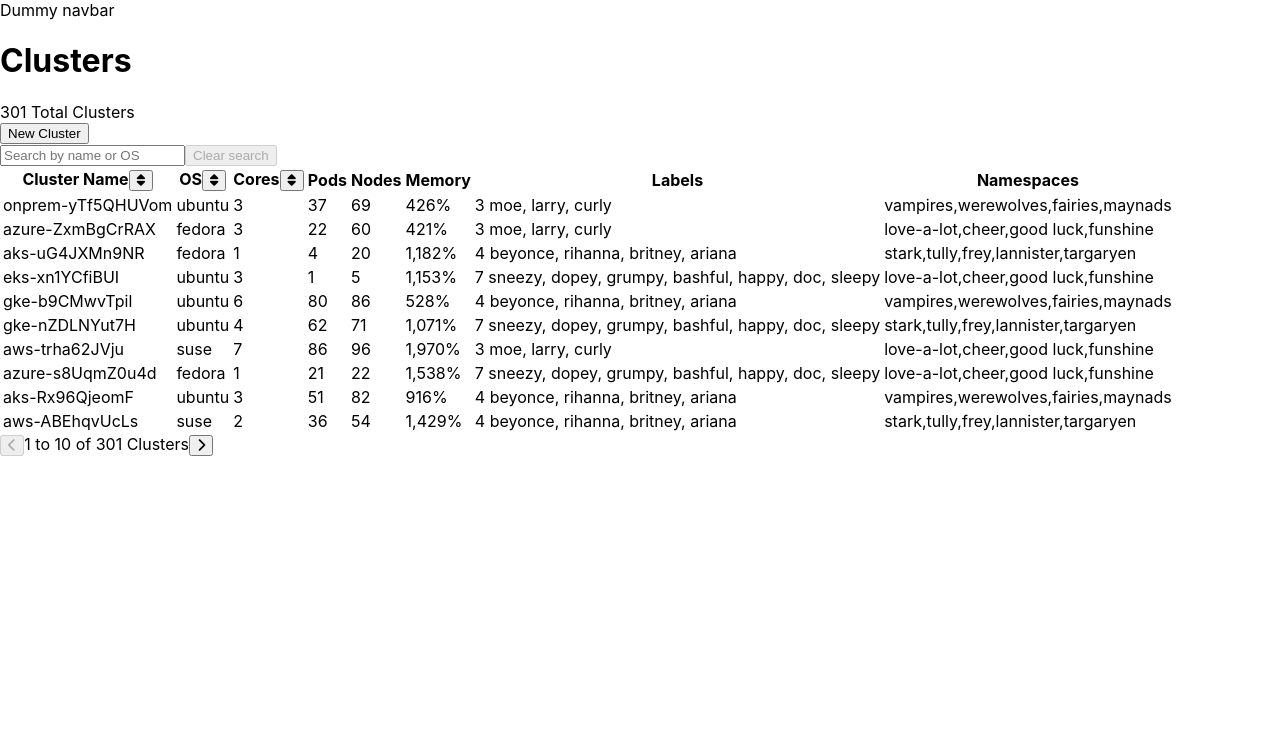
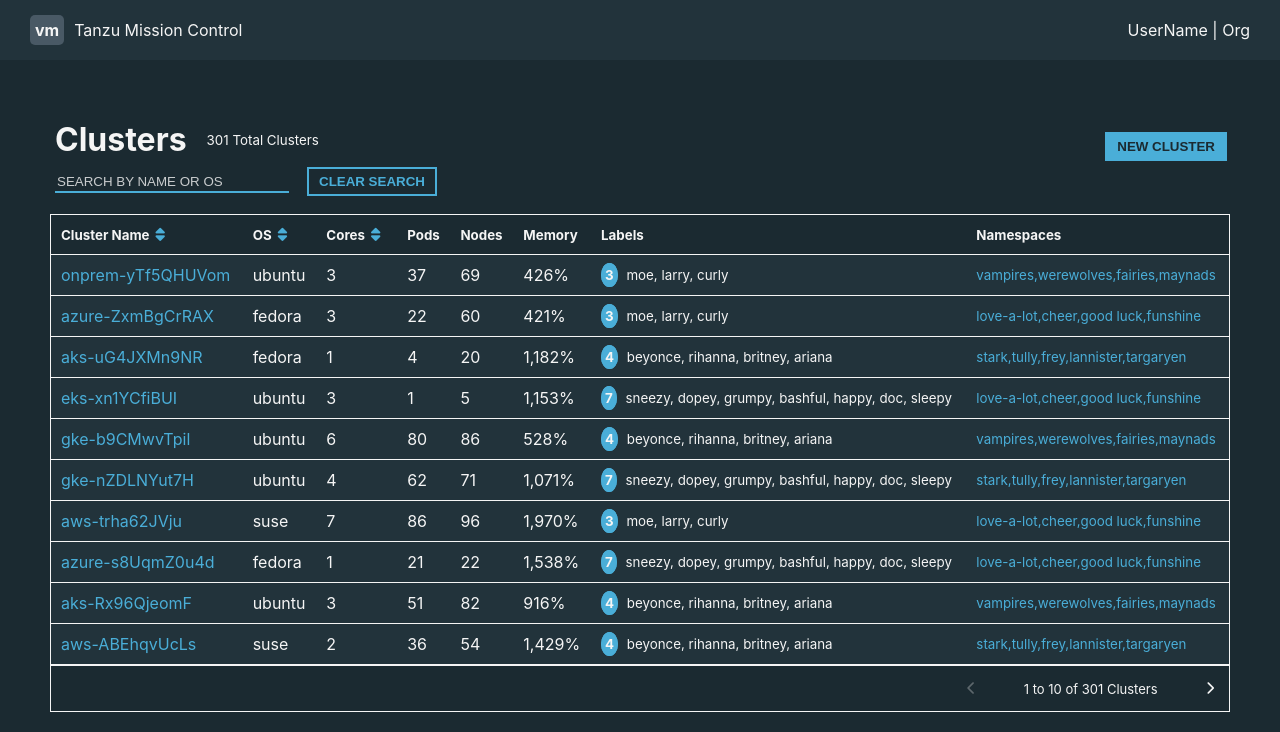
Before and after one commit to goldmintz/tanzu-ui-challenge, a React (Create React App) app: page / in a window 1280 px wide. Shown: the top 732 px of the page. Built offline with nearby package versions, Linux system fonts and the light colour scheme.

Commit message:
Styles added!

```diff
--- a/src/App.js
+++ b/src/App.js
@@ -71,8 +71,9 @@
 	};
 
 	return (
-		<div>
+		<>
 			<Nav />
+			<div className='page-wrapper'>
 				<TableControls
 					totalClustersCount={clusters.length}
 					filteredClustersCount={searchClusters(clusters).length}
@@ -100,13 +101,14 @@
 					filteredClusters={searchClusters(clusters)}
 					totalClusters={clusters.length}
 				/>
+			</div>
 			{showCreateClusterForm && (
 				<CreateClusterForm
 					toggleClusterForm={setShowCreateClusterForm}
 					addNewCluster={addNewCluster}
 				/>
 			)}
-		</div>
+		</>
 	);
 };
 
--- a/src/components/CreateClusterForm.jsx
+++ b/src/components/CreateClusterForm.jsx
@@ -18,7 +18,6 @@
 		os,
 		cores,
 		pods,
-		nodes,
 		total_memory_gb: total_memory,
 		labels,
 		namespaces,
--- a/src/components/Nav.jsx
+++ b/src/components/Nav.jsx
@@ -2,7 +2,14 @@
 import '../styles.css';
 
 const Nav = () => {
-	return <div>Dummy navbar</div>;
+	return (
+		<div className='navbar'>
+			<div>
+				<span id='logo'>vm</span>Tanzu Mission Control
+			</div>
+			<div>UserName | Org</div>
+		</div>
+	);
 };
 
 export default Nav;
--- a/src/styles.css
+++ b/src/styles.css
@@ -1,5 +1,24 @@
-body {
+:root {
+	--main-background: #1b2a31;
+	--primary-grey: #22333b;
+	--secondary-grey: #495965;
+	--page-padding: 30px;
+	--primary-blue: #4aaed8;
+	--primary-text: whitesmoke;
+	--selected-blue: #314f60;
+	--focus-orange: #f39b3e;
+}
+
+* {
+	box-sizing: border-box;
+	/* outline: 1px red solid; */
+}
+
+/* Utility Classes */
+body,
+html {
 	margin: 0;
+	padding: 0;
 	font-family: -apple-system, BlinkMacSystemFont, 'Segoe UI', 'Roboto', 'Oxygen',
 		'Ubuntu', 'Cantarell', 'Fira Sans', 'Droid Sans', 'Helvetica Neue',
 		sans-serif;
@@ -7,7 +26,319 @@
 	-moz-osx-font-smoothing: grayscale;
 }
 
-code {
-	font-family: source-code-pro, Menlo, Monaco, Consolas, 'Courier New',
-		monospace;
+body {
+	background-color: var(--main-background);
+	color: var(--primary-text);
 }
+
+h1,
+h2,
+h3 {
+	padding: 0;
+	margin: 0;
+}
+
+a {
+	text-decoration: none;
+}
+
+a:visited {
+	color: var(--primary-blue);
+}
+
+button {
+	text-transform: uppercase;
+}
+
+.btn-primary {
+	background-color: var(--primary-blue);
+	color: var(--main-background);
+	outline: var(--primary-blue) 2px solid;
+	border: none;
+	text-transform: uppercase;
+	font-weight: bold;
+	padding: 5px 10px;
+}
+
+.btn-primary:hover {
+	background-color: rgb(54, 132, 187);
+	outline: rgb(54, 132, 187) 2px solid;
+}
+
+.btn-secondary {
+	background-color: transparent;
+	color: var(--primary-blue);
+	border: none;
+	outline: var(--primary-blue) 2px solid;
+	text-transform: uppercase;
+	font-weight: bold;
+	padding: 5px 10px;
+	cursor: pointer;
+}
+
+/* Page Structure */
+.page-wrapper {
+	display: flex;
+	flex-direction: column;
+	padding: 50px;
+	position: relative;
+	height: 100%;
+}
+
+.page-wrapper > div {
+	display: flex;
+}
+
+/* Dummy Nav Bar */
+.navbar {
+	display: flex;
+	flex-direction: row;
+	width: 100%;
+	justify-content: space-between;
+	align-items: center;
+	padding: 20px 30px;
+	background-color: var(--primary-grey);
+}
+
+#logo {
+	font-weight: bold;
+	background-color: var(--secondary-grey);
+	padding: 5px;
+	margin-right: 10px;
+	border-radius: 5px;
+}
+
+/* Cluster Controls Bar */
+.cluster-cntrl-wrapper {
+	display: flex;
+	width: 100%;
+	/* height: 50px; */
+	padding: 10px 5px;
+	flex-direction: column;
+	margin-bottom: 10px;
+}
+
+.cluster-cntrl-group {
+	display: flex;
+	flex-direction: row;
+	justify-content: space-between;
+	align-items: center;
+	margin-bottom: 10px;
+}
+
+.cluster-cntrl-header {
+	display: flex;
+	align-items: center;
+}
+
+#cluster-count {
+	font-size: smaller;
+	margin-left: 20px;
+}
+
+input.search-input {
+	background-color: transparent;
+	outline: none;
+	border-width: 0 0 2px;
+	border-color: var(--primary-blue);
+	margin-right: 20px;
+	font-size: 16px;
+	width: 20%;
+	color: var(--primary-text);
+	text-transform: uppercase;
+}
+
+input.search-input:focus {
+	border-color: var(--focus-orange);
+}
+input.search-input::placeholder {
+	font-size: smaller;
+}
+
+::placeholder {
+	color: var(--primary-text);
+	opacity: 0.8;
+}
+
+.cluster-cntrl-wrapper .btn-primary {
+	margin-left: auto;
+	align-self: flex-end;
+}
+
+/* Table Styling */
+.table-wrapper {
+	background-color: var(--primary-grey);
+	width: 100%;
+	text-align: left;
+	border-collapse: collapse;
+	border: 1px solid var(--primary-text);
+}
+
+/* table header row */
+thead tr {
+	height: auto;
+	position: relative;
+	padding: 10px;
+	border-bottom: 1px solid var(--primary-text);
+	background-color: var(--main-background);
+	font-size: smaller;
+	font-weight: normal;
+	cursor: pointer;
+}
+
+td,
+th {
+	padding: 10px;
+}
+
+tbody tr {
+	border-bottom: 1px solid var(--primary-text);
+	height: 40px;
+}
+
+tbody tr:last-child {
+	border-bottom: none !important;
+}
+
+tbody tr:hover {
+	background-color: var(--selected-blue);
+}
+
+button.sort-icon {
+	border: none;
+	background-color: transparent;
+	color: var(--primary-blue);
+	font-size: 15px;
+}
+
+.cluster-name {
+	color: var(--primary-blue);
+	cursor: pointer;
+}
+
+.list-col {
+	font-size: smaller;
+}
+
+.list-col.namespaces {
+	color: var(--primary-blue);
+}
+
+.list-col .btn-labels {
+	border: 1px solid var(--primary-blue);
+	color: var(--primary-text);
+	background-color: var(--primary-blue);
+	border-radius: 50%;
+	padding: 3px;
+	margin-right: 5px;
+	text-align: center;
+	font-weight: bold;
+}
+
+/* Pagination */
+.pagination-wrapper {
+	display: flex;
+	width: 100%;
+	padding: 10px;
+	border: 1px solid var(--primary-text);
+}
+
+.pagination-controls {
+	display: flex;
+	gap: 10px;
+	margin-left: auto;
+	justify-self: flex-end;
+	align-items: center;
+	/* height: 100%; */
+}
+
+.btn-pagination {
+	outline: none;
+	border: none;
+	background-color: transparent;
+	padding: 5px;
+	height: 100%;
+}
+
+.btn-pagination:disabled {
+	opacity: 30%;
+}
+
+.btn-pagination i {
+	color: var(--primary-text);
+}
+
+.pagination-title {
+	font-size: small;
+	min-width: 200px;
+	text-align: center;
+}
+
+/* Create New Cluster */
+
+.form-wrapper {
+	display: flex;
+	flex-direction: column;
+	justify-content: center;
+	align-items: center;
+	height: 100%;
+	width: 100%;
+	padding: 50px;
+	z-index: 10;
+	position: absolute;
+	top: 0;
+}
+
+form {
+	display: flex;
+	flex-direction: column;
+	padding: 30px;
+	outline: 1px solid var(--primary-text);
+	height: 500px;
+	width: 700px;
+	background-color: var(--secondary-grey);
+}
+
+form input {
+	background-color: transparent;
+	outline: none;
+	border-width: 0 0 2px;
+	border-color: var(--primary-blue);
+	margin-right: 20px;
+	font-size: 16px;
+	width: 20%;
+	color: var(--primary-text);
+	margin: 10px;
+	width: 80%;
+}
+
+form input:focus {
+	border-color: var(--focus-orange);
+}
+
+form label {
+	font-weight: bold;
+}
+
+.form-header {
+	display: flex;
+	flex-direction: row;
+	justify-content: space-between;
+	margin-bottom: 10px;
+}
+
+.form-input-wrapper {
+	display: flex;
+	flex-direction: column;
+	padding: 20px;
+}
+
+#btn-close-form {
+	border: none;
+	background-color: transparent;
+	color: var(--primary-blue);
+}
+
+#btn-form-submit {
+	width: 90%;
+}
```
Lines whose indentation alone changed are shown as unchanged.
